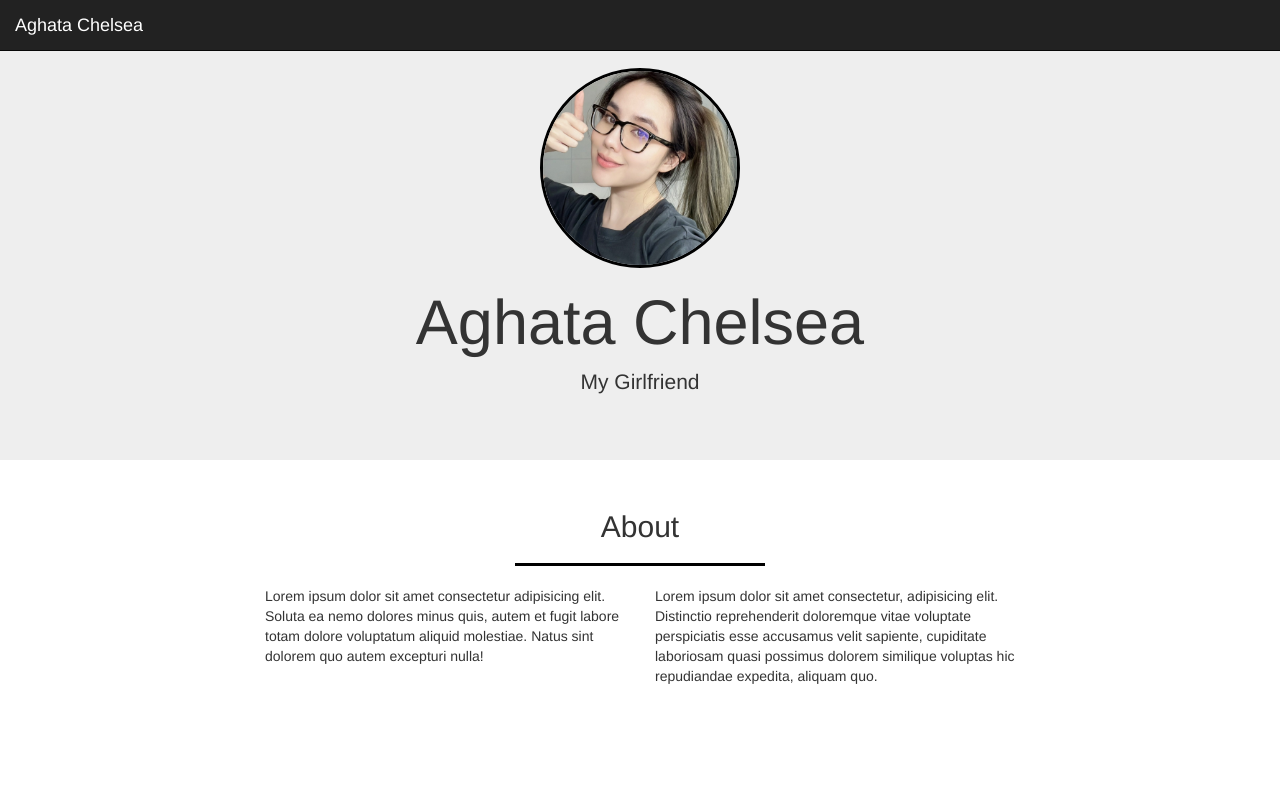
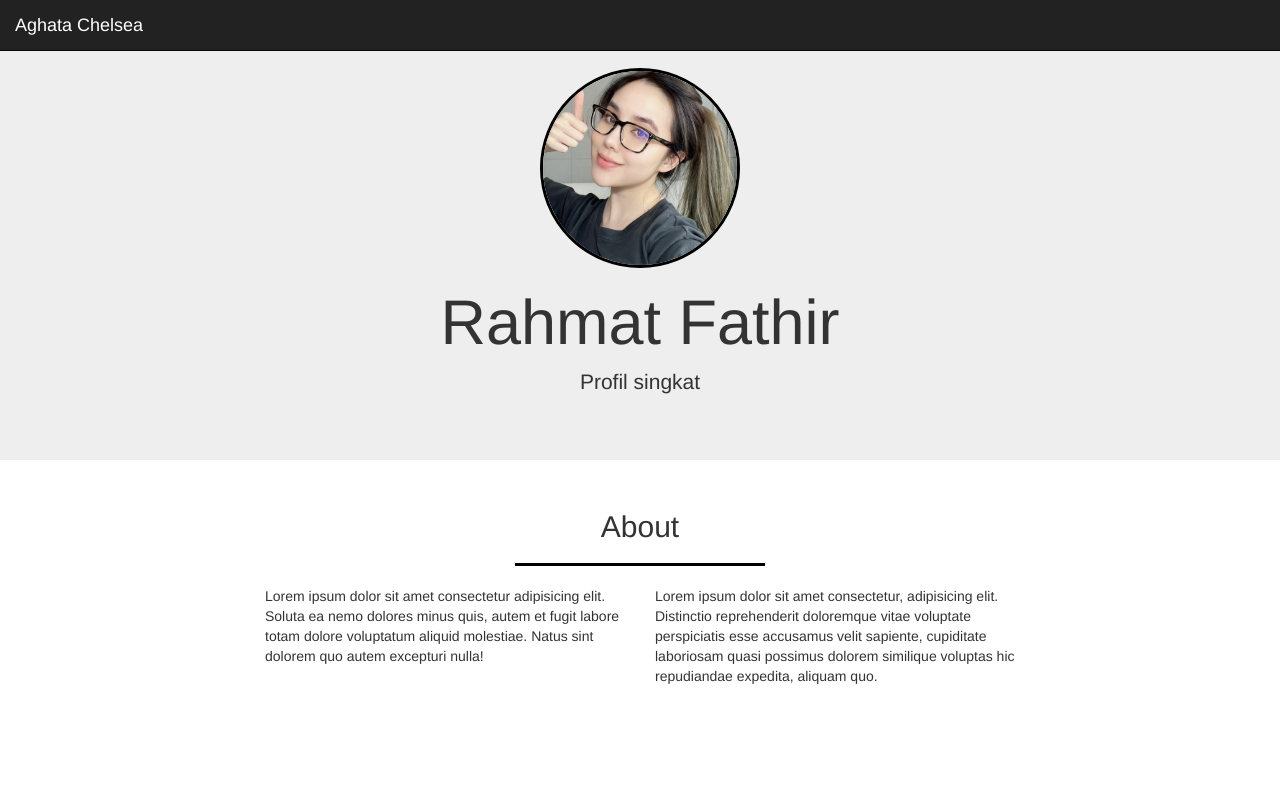
Before and after one commit to FathirCs/FathirCs.github.io, a plain HTML site: page index.html in a window 1280 px wide. Shown: the top 800 px of the page. Drawn offline with nearby package versions, Linux system fonts and the light colour scheme.

Commit message:
mengubah judul halaman

```diff
--- a/index.html
+++ b/index.html
@@ -5,7 +5,7 @@
     <meta http-equiv="X-UA-Compatible" content="IE=edge">
     <meta name="viewport" content="width=device-width, initial-scale=1">
     <!-- The above 3 meta tags *must* come first in the head; any other head content must come *after* these tags -->
-    <title>Aghata Chelsea</title>
+    <title>Rahmat Fathir Ramadhani</title>
 
     <!-- Bootstrap -->
     <link rel="stylesheet" href="https://cdn.jsdelivr.net/npm/bootstrap@3.4.1/dist/css/bootstrap.min.css" integrity="sha384-HSMxcRTRxnN+Bdg0JdbxYKrThecOKuH5zCYotlSAcp1+c8xmyTe9GYg1l9a69psu" crossorigin="anonymous">
@@ -32,8 +32,8 @@
 <!-- jumbotron adalah salah satu class dalam css bootstrap untuk membuat di bawah ini -->
     <div class="jumbotron text-center">
       <img src="img/Chelsea.jpg" class=" img-circle">
-      <h1>Aghata Chelsea</h1>
-      <p>My Girlfriend</p>
+      <h1>Rahmat Fathir</h1>
+      <p>Profil singkat</p>
     </div>
 <!-- Akhir jumbotron -->
 
```
